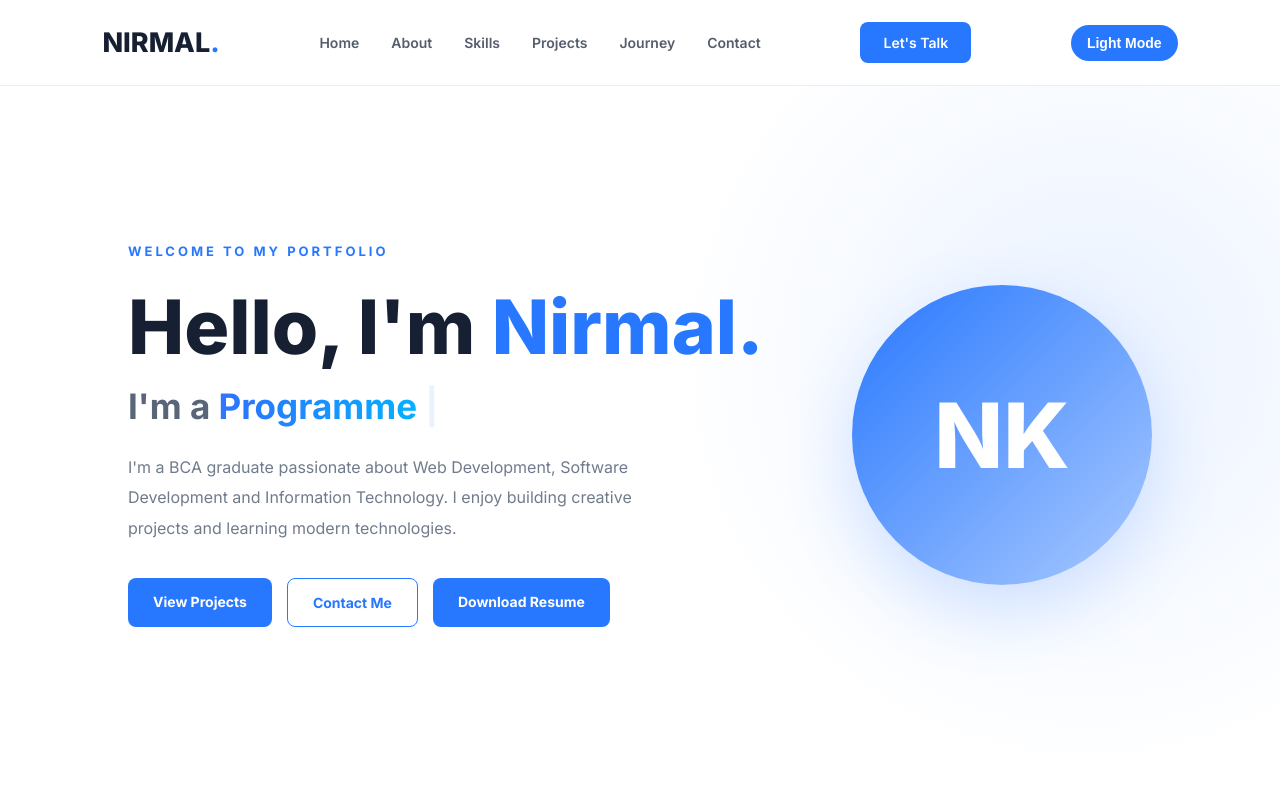
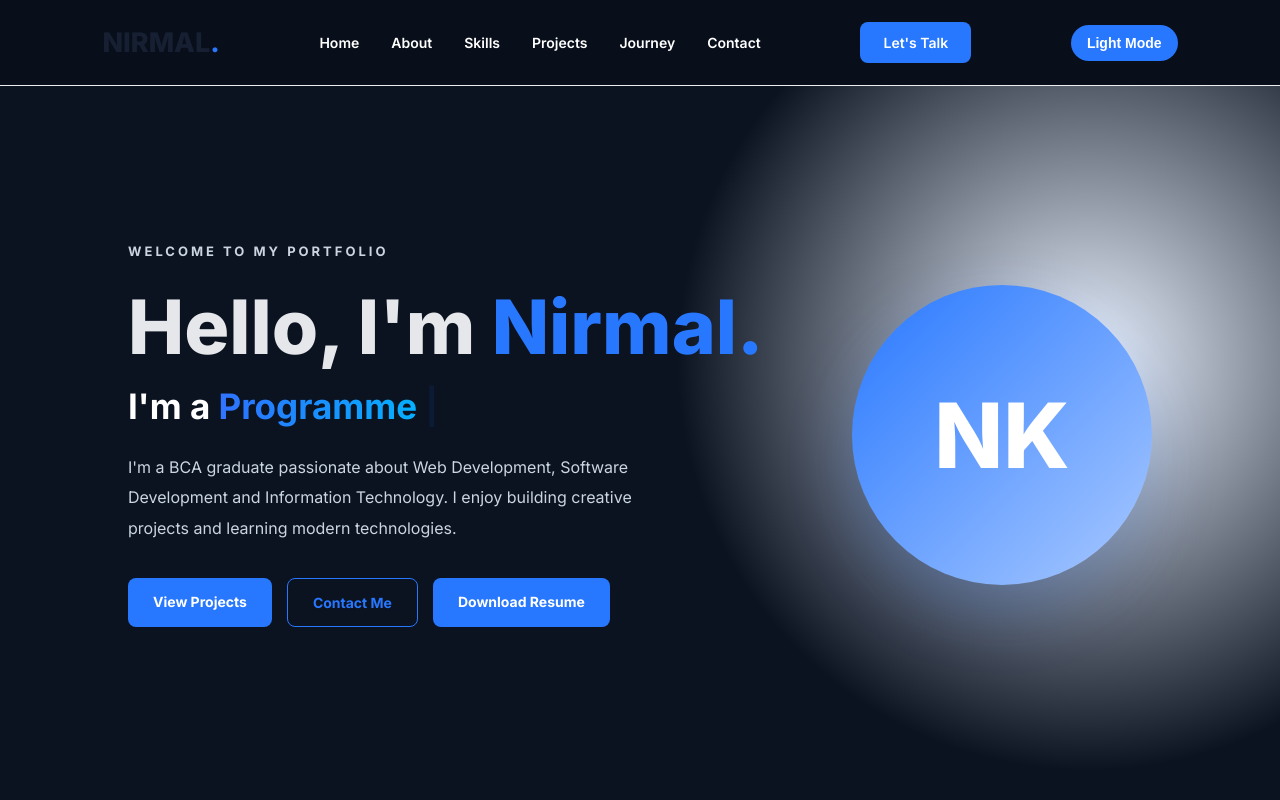
Before and after one commit to nirmalkumarptm-blip/PORTFOLIO, a plain HTML site: page index.html in a window 1280 px wide. Both pictures are taken after a click on the button "Dark Mode". Shown: the top 800 px of the page. Drawn offline with Linux system fonts and the light colour scheme.

Commit message:
Implement dark mode styles in style.css
Added styles for dark mode theme including background and text colors for various elements.

```diff
--- a/style.css
+++ b/style.css
@@ -1061,3 +1061,47 @@ footer {
     background: #1558d6;
     transform: translateY(-2px);
 }
+
+
+/* DARK THEME */
+
+body.dark-mode {
+    background: #0b1220;
+    color: #e5e7eb;
+}
+
+body.dark-mode .header,
+body.dark-mode footer {
+    background: #080e1a;
+    color: #ffffff;
+}
+
+body.dark-mode section {
+    background-color: #0b1220;
+    color: #e5e7eb;
+}
+
+body.dark-mode .about-card,
+body.dark-mode .skill-card,
+body.dark-mode .project-card,
+body.dark-mode .timeline-content,
+body.dark-mode .contact-form-area,
+body.dark-mode .contact-info {
+    background: #172338;
+    color: #ffffff;
+    border-color: #263a56;
+}
+
+body.dark-mode p {
+    color: #cbd5e1;
+}
+
+body.dark-mode h2,
+body.dark-mode h3,
+body.dark-mode h4 {
+    color: #ffffff;
+}
+
+body.dark-mode .navbar a {
+    color: #ffffff;
+}
```
